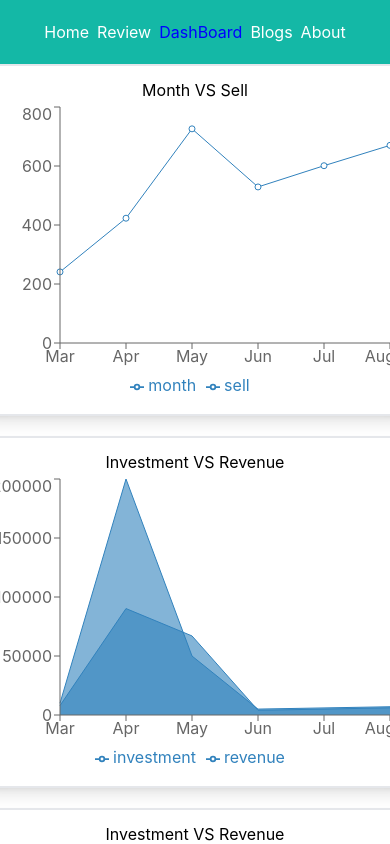
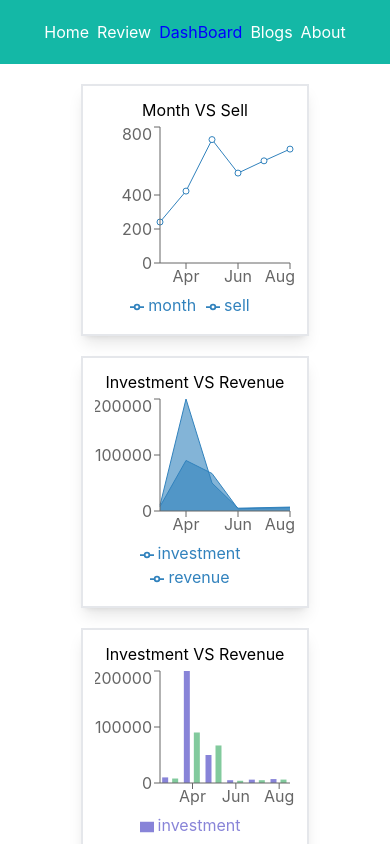
Before and after one commit to Suprio-Das/my-assignment-09, a React (Create React App) app: page /dashboard in a window 390 px wide. Shown: the top 844 px of the page. Built offline with nearby package versions, Linux system fonts and the light colour scheme.

Commit message:
dashboard responsive issue resolved

```diff
--- a/src/Components/DashBoard/DashBoard.js
+++ b/src/Components/DashBoard/DashBoard.js
@@ -4,10 +4,10 @@ import { Line, LineChart, Area, AreaChart, Bar, BarChart, Tooltip, XAxis, YAxis,
 const DashBoard = () => {
     const [data] = useChartData();
     return (
-        <div className='grid md:grid-cols-2 justify-center items-center gap-5 md:w-[80%] mx-auto md:py-5'>
+        <div className='grid md:grid-cols-2 justify-center items-center gap-5 md:w-[80%] mx-auto md:py-5 mt-5'>
             <div className='shadow-lg border-2 md:rounded-2xl p-3'>
                 <h1>Month VS Sell</h1>
-                <LineChart width={400} height={300} data={data}>
+                <LineChart width={200} height={200} data={data}>
                     <Line dataKey='month'></Line>
                     <Line dataKey='sell'></Line>
                     <Legend />
@@ -18,7 +18,7 @@ const DashBoard = () => {
             </div>
             <div className='shadow-lg border-2 md:rounded-2xl p-3'>
                 <h1>Investment VS Revenue</h1>
-                <AreaChart width={400} height={300} data={data}>
+                <AreaChart width={200} height={200} data={data}>
                     <Area dataKey='investment'></Area>
                     <Area dataKey='revenue'></Area>
                     <Legend />
@@ -29,7 +29,7 @@ const DashBoard = () => {
             </div>
             <div className='shadow-lg border-2 md:odd:rounded-2xl p-3'>
                 <h1>Investment VS Revenue</h1>
-                <BarChart width={400} height={300} data={data}>
+                <BarChart width={200} height={200} data={data}>
                     <Bar dataKey='investment' fill="#8884d8"></Bar>
                     <Bar dataKey='revenue' fill="#82ca9d"></Bar>
                     <Legend />
```
